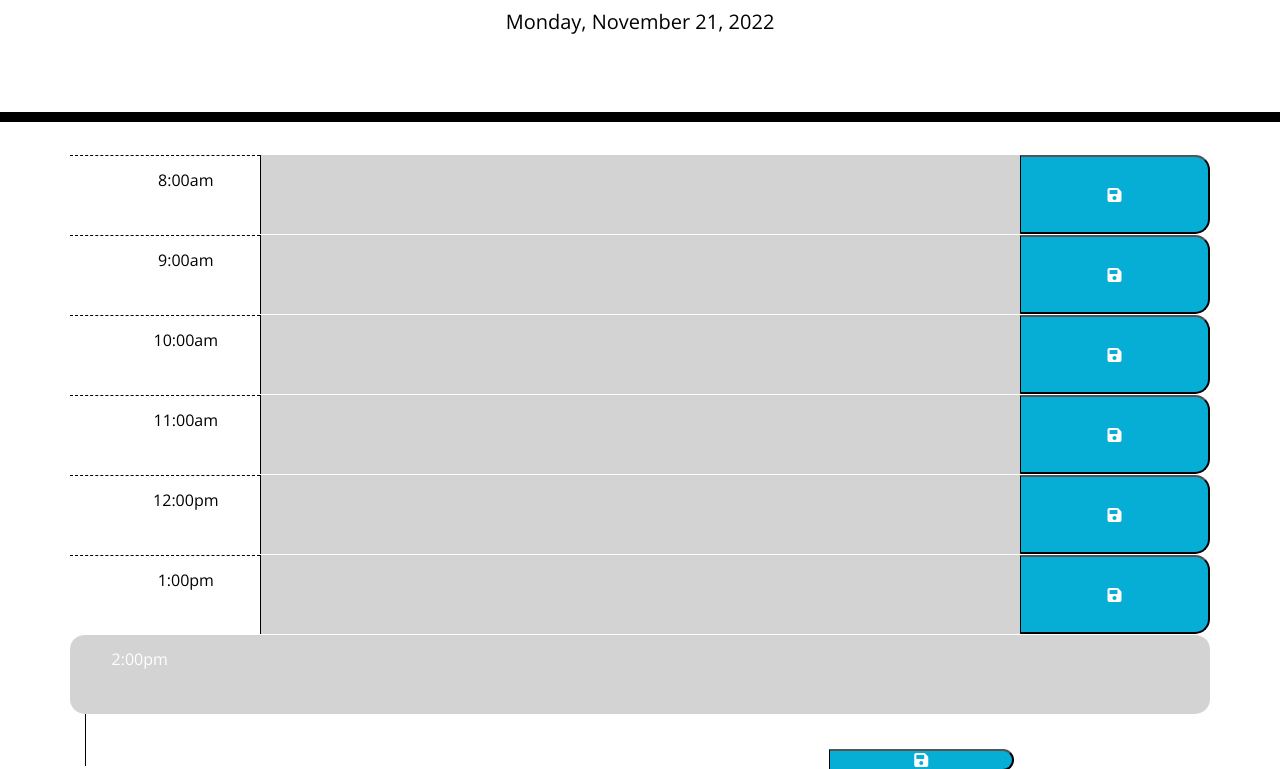
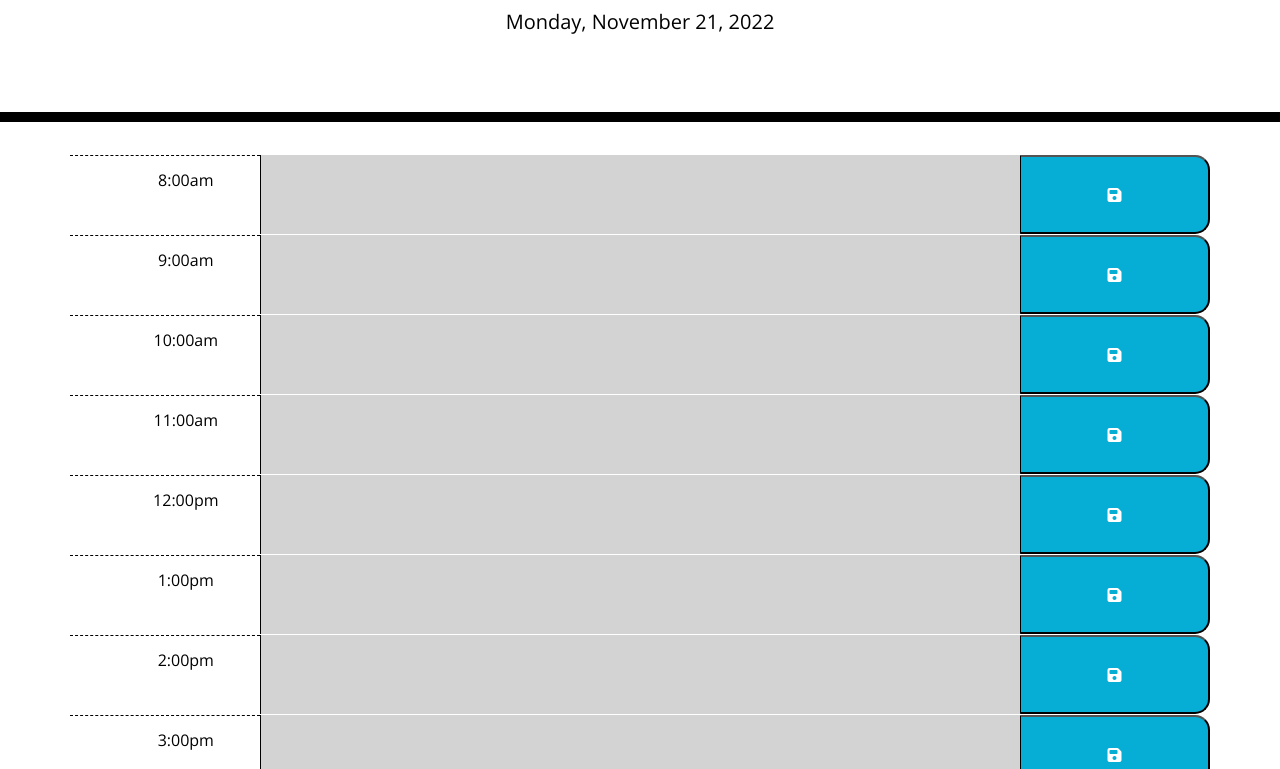
Before and after one commit to CarrieLJ/third-party-api-scheduler, a plain HTML site: page index.html in a window 1280 px wide. Shown: the part 182-951 px from the top of the page. Drawn offline with nearby package versions, Linux system fonts and the light colour scheme.

Commit message:
added pseudo code

```diff
--- a/index.html
+++ b/index.html
@@ -98,7 +98,7 @@
 <!-- Save timeblock data in local storage -->
       </div>
 
-      <div class="row time-block" id="hour-14"
+      <div class="row time-block" id="hour-14">
         <div class="col-lg-2 hour">
           2:00pm
         </div>
--- a/script.js
+++ b/script.js
@@ -33,4 +33,8 @@ function currentTime (){
 //in order to execute, call it outside of the function
 currentTime();
 //every 15 seconds this timer runs through our function
-var interval=setInterval(currentTime, 15000)
+var interval=setInterval(currentTime, 15000);
+
+//review times in javascript
+//create function event.listenter on save button
+//create local storage get item for key (hour) and value(text
```
